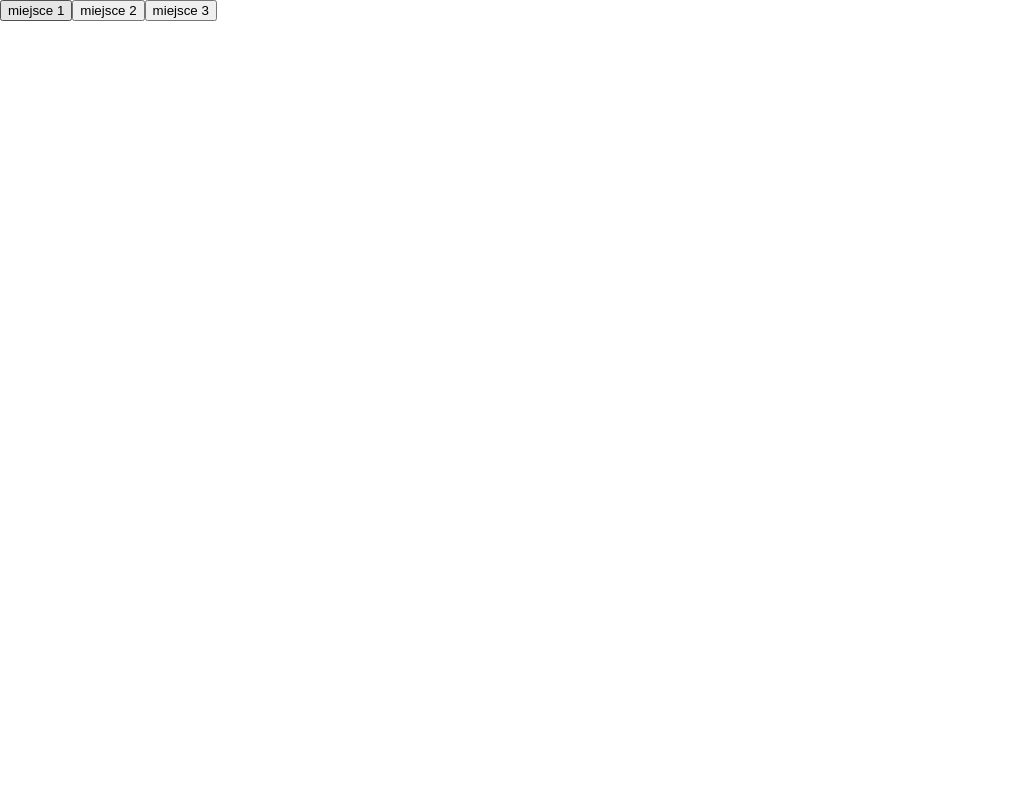
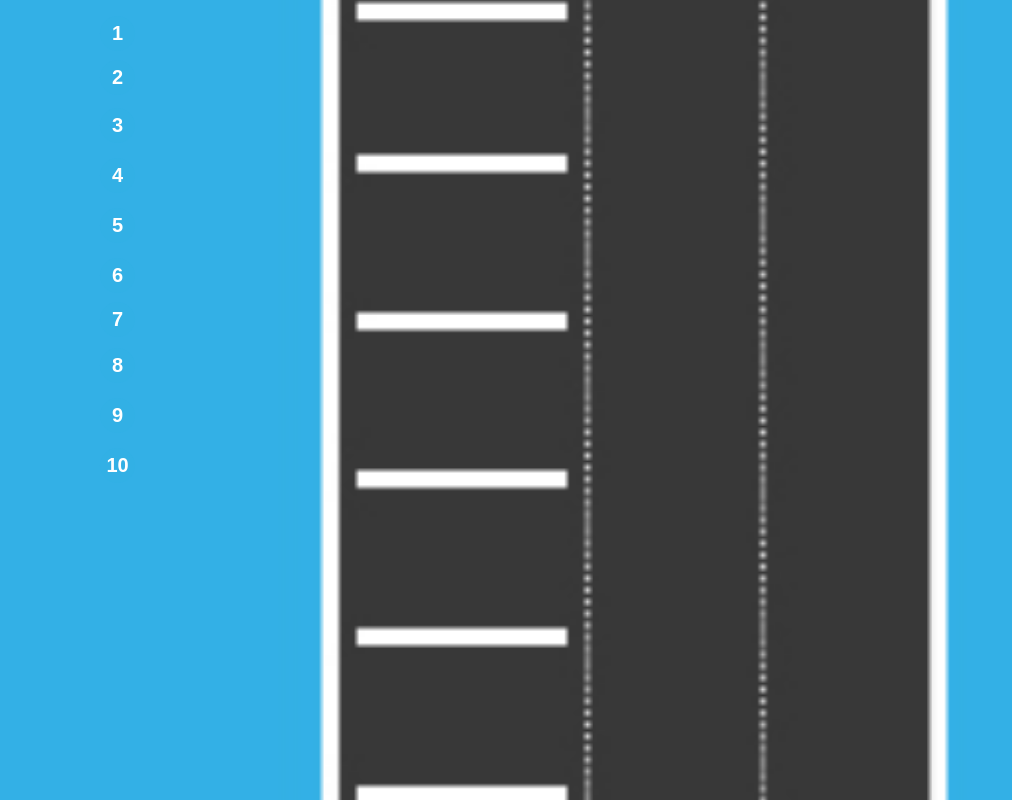
Before and after one commit to MartaKMB/parkando-spio, a React (Create React App) app: page /choice/1 in a window 1280 px wide. Shown: the whole page, without its empty margins (0-1012 px from the left). Built offline with nearby package versions, Linux system fonts and the light colour scheme.

Commit message:
added styles for place choice

```diff
--- a/src/components/ParkingChoicePage/ParkingChoicePage.js
+++ b/src/components/ParkingChoicePage/ParkingChoicePage.js
@@ -8,9 +8,7 @@ import emptyPin from '../../images/pusty_pin.png';
 class ParkingChoicePage extends Component {
     handleClick = (e) => {
         e.preventDefault();
-        const number = e.target.id;
-        console.log('wybrałeś parking:', number);
-        this.props.history.push(`/choice/${this.props.match.params.userId}/${number}`)
+        this.props.history.push(`/choice/${this.props.match.params.userId}`)
     }
 
     render() {
--- a/src/components/ParkingSpaceChoicePage/ChoicePage.js
+++ b/src/components/ParkingSpaceChoicePage/ChoicePage.js
@@ -13,10 +13,20 @@ class ChoicePage extends Component {
 
     render() {
         return (
-            <section>
-                <input type="button" value="miejsce 1" id={1} onClick={this.handleClick}></input>
-                <input type="button" value="miejsce 2" id={2} onClick={this.handleClick}></input>
-                <input type="button" value="miejsce 3" id={3} onClick={this.handleClick}></input>
+            <section className="choice-page-container">
+                <div className="choice-page-container__map-details map-details">
+                {/* TODO! */}
+                    <input className="map-details__btn-place btn-place btn-place--1" type="button" value="1" id={1} onClick={this.handleClick}></input>
+                    <input className="map-details__btn-place btn-place btn-place--2" type="button" value="2" id={2} onClick={this.handleClick}></input>
+                    <input className="map-details__btn-place btn-place btn-place--3" type="button" value="3" id={3} onClick={this.handleClick}></input>
+                    <input className="map-details__btn-place btn-place btn-place--4" type="button" value="4" id={4} onClick={this.handleClick}></input>
+                    <input className="map-details__btn-place btn-place btn-place--5" type="button" value="5" id={5} onClick={this.handleClick}></input>
+                    <input className="map-details__btn-place btn-place btn-place--6" type="button" value="6" id={6} onClick={this.handleClick}></input>
+                    <input className="map-details__btn-place btn-place btn-place--7" type="button" value="7" id={7} onClick={this.handleClick}></input>
+                    <input className="map-details__btn-place btn-place btn-place--8" type="button" value="8" id={8} onClick={this.handleClick}></input>
+                    <input className="map-details__btn-place btn-place btn-place--9" type="button" value="9" id={9} onClick={this.handleClick}></input>
+                    <input className="map-details__btn-place btn-place btn-place--10" type="button" value="10" id={10} onClick={this.handleClick}></input>
+                </div>
             </section>
         )
     }
--- /dev/null
+++ b/src/styles/ChoicePage.scss
@@ -0,0 +1,84 @@
+.choice-page-container {
+    display: flex;
+    width: 100%;
+    height: 100vh;
+    max-height: 100vh;
+    overflow: hidden;
+    box-sizing: border-box;
+    flex-direction: column;
+    justify-content: center;
+    align-items: center;
+    // background-color: #32B0E5;
+
+    &__map-details { // TODO!
+        background: url('../images/parking_szcz.jpg') no-repeat center center fixed;
+        background-size: cover;
+        // max-width: 360px;
+        width: 100vw;
+        height: 100vh;
+        // max-height: 640px;
+        position: relative;
+    }
+
+    .map-details {
+        &__btn-place {
+            color: #fff;
+            font-family: Arial, Helvetica, sans-serif;
+            font-weight: 700;
+            background-color: #32B0E5;
+            border: none;
+            width: 35px;
+            height: 35px;
+            outline: none;
+            box-sizing: border-box;
+            padding: 5px;
+            margin: 20px auto;
+            font-size: 20px;
+            position: absolute;
+            left: 100px;
+            border-radius: 50%;
+        }
+
+        .btn-place { //TODO!
+            &--1 {
+                top: -4px;
+            }
+
+            &--2 {
+                top: 40px;
+            }
+
+            &--3 {
+                top: 88px;
+            }
+
+            &--4 {
+                top: 138px;
+            }
+
+            &--5 {
+                top: 188px;
+            }
+
+            &--6 {
+                top: 238px;
+            }
+
+            &--7 {
+                top: 282px;
+            }
+
+            &--8 {
+                top: 328px;
+            }
+
+            &--9 {
+                top: 378px;
+            }
+
+            &--10 {
+                top: 428px;
+            }
+        }
+    }
+}
--- a/src/styles/index.scss
+++ b/src/styles/index.scss
@@ -2,6 +2,7 @@
 @import './LoginPage.scss';
 @import './Welcome.scss';
 @import './ParkingChoice.scss';
+@import './ChoicePage.scss';
 
 body {
   margin: 0;
```
Also changed, not shown: src/images/parking_szcz.jpg (added).
